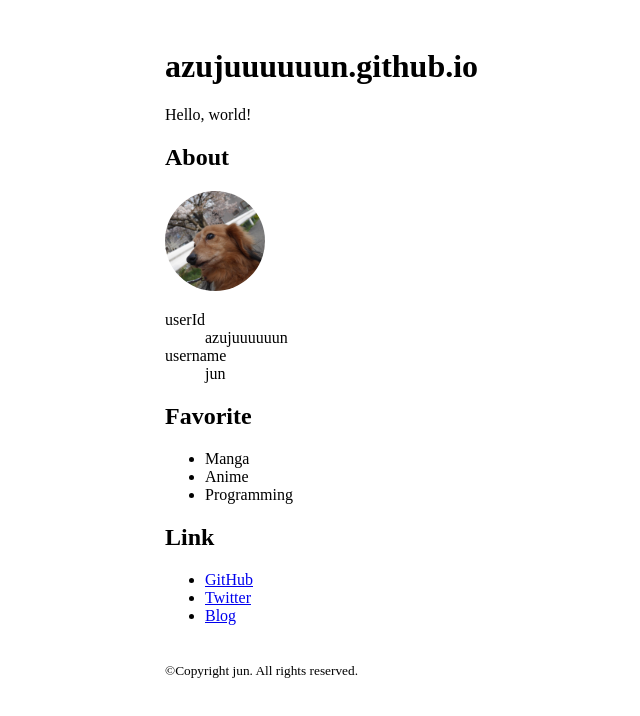
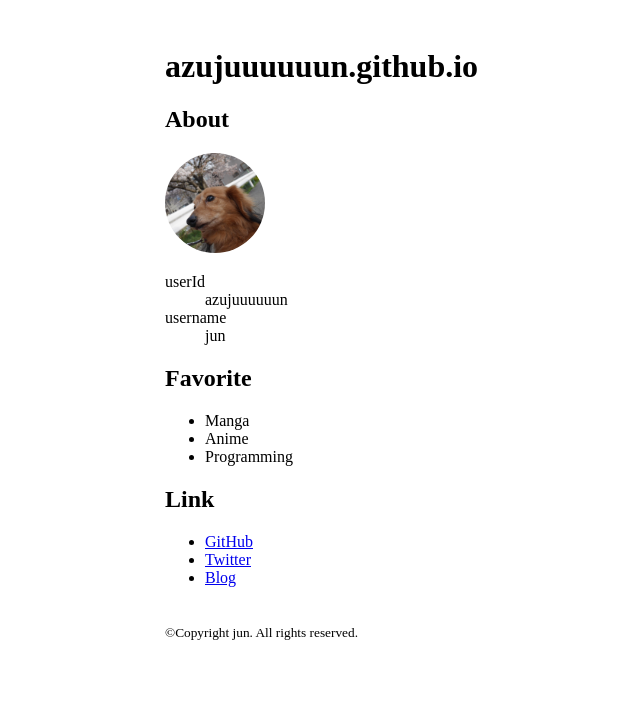
Before and after one commit to azujuuuuuun/azujuuuuuun.github.io, a Next.js app: page / in a window 1280 px wide. Shown: the top 716 px of the page, without its empty margins (150-790 px from the left). Built offline with nearby package versions, Linux system fonts and the light colour scheme.

Commit message:
Delete text

```diff
--- a/src/pages/index.tsx
+++ b/src/pages/index.tsx
@@ -22,7 +22,6 @@ const HomePage: React.FC = () => {
       >
         <Header />
         <main>
-          <p>Hello, world!</p>
           <section>
             <h2>About</h2>
             <Avatar
```
